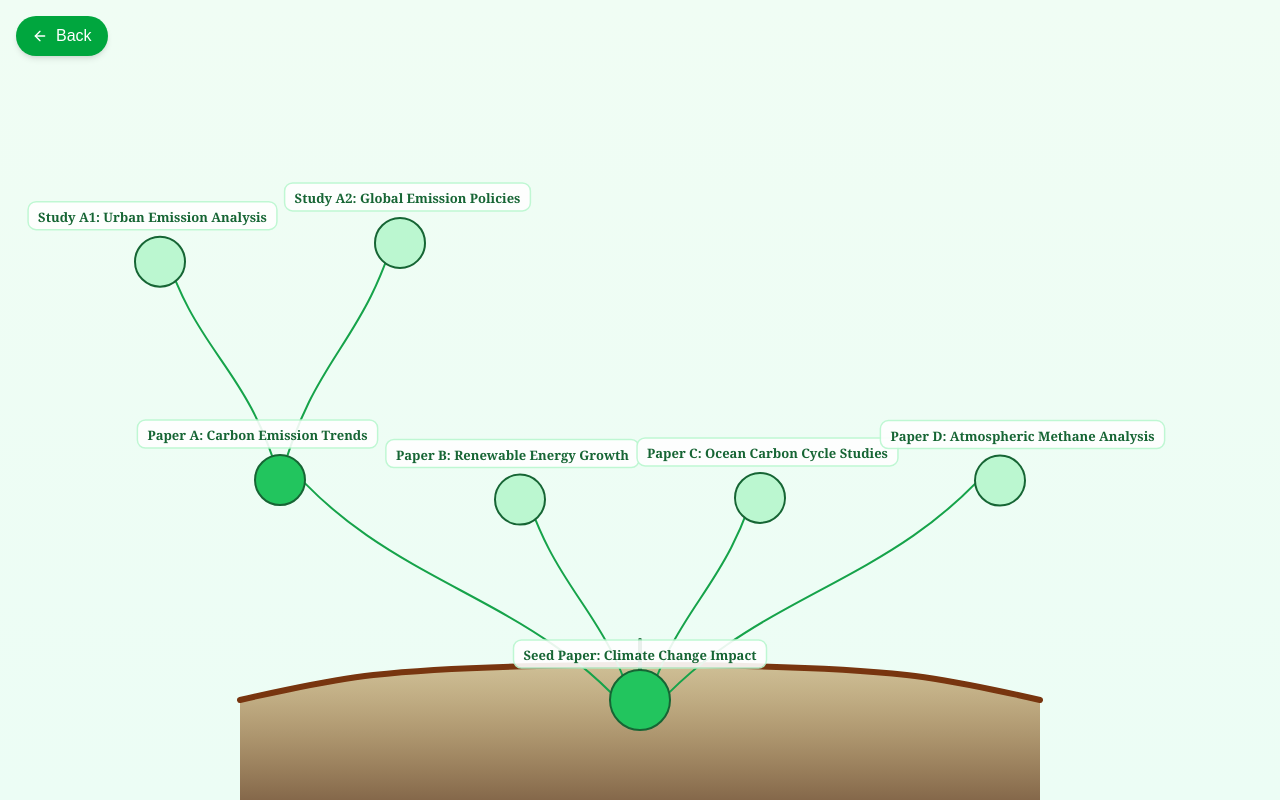
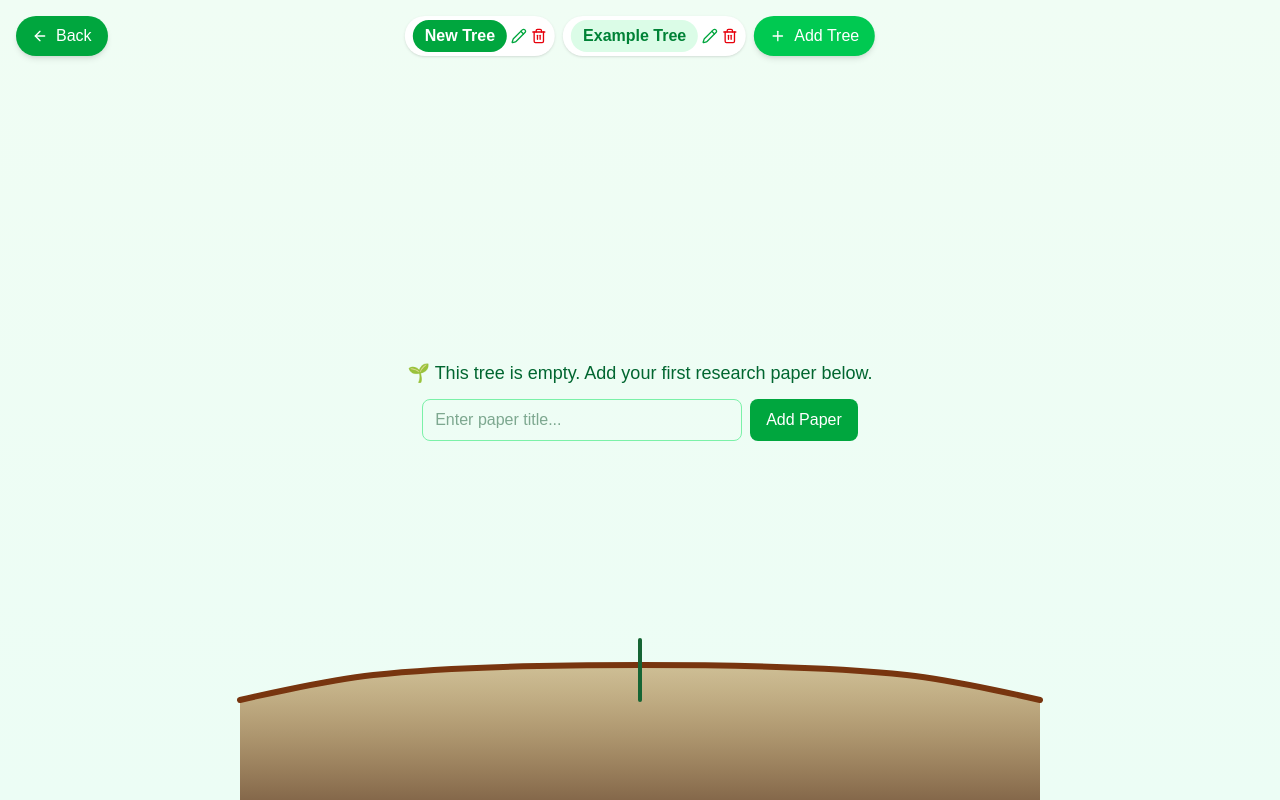
Before and after one commit to adrnabrm/cal-hacks-12.0, a Next.js app in the folder frontend/: page /visualize in a window 1280 px wide. Built offline with nearby package versions, Linux system fonts and the light colour scheme.

Commit message:
Working basic tab functionality

```diff
--- a/frontend/app/visualize/page.tsx
+++ b/frontend/app/visualize/page.tsx
@@ -6,78 +6,70 @@ import hljs from 'highlight.js';
 import 'highlight.js/styles/github.css';
 import Link from 'next/link';
 import { motion, AnimatePresence } from 'framer-motion';
-import { ArrowLeft, X } from 'lucide-react';
+import { ArrowLeft, X, Plus, Trash2, Pencil, Check } from 'lucide-react';
 
-// --- Sample data ---
-const data = {
-  id: 'seed',
+// --- Full Example Tree ---
+const exampleTree = {
+  id: 'seed1',
   title: 'Seed Paper: Climate Change Impact',
   authors: ['Dr. Jane Doe', 'Prof. Alan White'],
   keywords: ['climate change', 'temperature rise', 'carbon emissions'],
   summary:
-    'This foundational study explores global patterns of temperature rise and its correlation with emission trends across continents.',
+    'Explores global patterns of temperature rise and its correlation with emission trends across continents.',
   children: [
     {
       id: 'a',
       title: 'Paper A: Carbon Emission Trends',
-      authors: ['Dr. Sam Green', 'Dr. Naomi Clarke'],
-      keywords: ['carbon trends', 'urban data', 'industrial emissions'],
-      summary:
-        'Analyzes carbon emissions from 2000–2020, highlighting industrial and urban CO₂ output patterns, and policy effectiveness.',
+      authors: ['Sam Green'],
+      keywords: ['carbon'],
+      summary: 'Emission trend analysis.',
       children: [
-        {
-          id: 'a1',
-          title: 'Study A1: Urban Emission Analysis',
-          authors: ['L. Wong', 'M. Patel'],
-          keywords: ['urban emission', 'megacities', 'transport'],
-          summary:
-            'Evaluates city-level CO₂ emissions, correlating transport activity and energy consumption with air quality shifts.',
-        },
-        {
-          id: 'a2',
-          title: 'Study A2: Global Emission Policies',
-          authors: ['K. Lee', 'S. Ahmed'],
-          keywords: ['emission policy', 'global metrics', 'data modeling'],
-          summary:
-            'Analyzes global emission policy effectiveness using data-driven modeling and regional comparison.',
-        },
+        { id: 'a1', title: 'Paper C: Renewable Models', authors: ['Clara Sun'], keywords: ['modeling'], summary: 'Simulation improvements.' },
+        { id: 'a2', title: 'Paper D: Global Policies', authors: ['Mark Liu'], keywords: ['policy'], summary: 'Policy framework evaluations.' },
+        { id: 'a3', title: 'Paper E: Urban Studies', authors: ['Anna Reyes'], keywords: ['urban'], summary: 'City emission analysis.' },
+        { id: 'a4', title: 'Paper F: Climate Metrics', authors: ['Leo Tan'], keywords: ['metrics'], summary: 'Environmental measurement techniques.' },
+        { id: 'a5', title: 'Paper G: Carbon Capture', authors: ['Kai Zhang'], keywords: ['capture'], summary: 'Carbon capture innovations.' },
       ],
     },
     {
       id: 'b',
-      title: 'Paper B: Renewable Energy Growth',
-      authors: ['Dr. Clara Sun', 'R. Osei'],
-      keywords: ['renewable energy', 'solar power', 'hydroelectric'],
-      summary:
-        'Investigates renewable adoption globally, tracking solar, wind, and hydro growth from 2010–2025, highlighting economic transitions.',
+      title: 'Paper B: Climate Modeling Innovations',
+      authors: ['Clara Sun'],
+      keywords: ['modeling'],
+      summary: 'Simulation improvements.',
+      children: [
+        {
+          id: 'b1',
+          title: 'Paper C: Ocean Temperature Data',
+          authors: ['L. Chen'],
+          keywords: ['data', 'temperature'],
+          summary: 'Analyzing temperature datasets.',
         },
-    {
-      id: 'c',
-      title: 'Paper C: Ocean Carbon Cycle Studies',
-      authors: ['Dr. Li Fang', 'A. Santos'],
-      keywords: ['carbon cycle', 'oceanography', 'climate modeling'],
-      summary:
-        'Explores how the ocean acts as a major carbon sink and its response to global temperature changes.',
-    },
-    {
-      id: 'd',
-      title: 'Paper D: Atmospheric Methane Analysis',
-      authors: ['Dr. R. Singh', 'C. Garcia'],
-      keywords: ['methane', 'atmosphere', 'greenhouse gases'],
-      summary:
-        'Examines methane’s role in global warming, focusing on atmospheric measurement methods and mitigation approaches.',
+      ],
     },
   ],
 };
 
 export default function VisualizePage() {
   const svgRef = useRef<SVGSVGElement | null>(null);
+  const [trees, setTrees] = useState<Record<string, any>>({
+    new_tree: null,
+    example_tree: exampleTree,
+  });
+  const [tabNames, setTabNames] = useState<Record<string, string>>({
+    new_tree: 'New Tree',
+    example_tree: 'Example Tree',
+  });
+  const [activeTab, setActiveTab] = useState('new_tree');
   const [popupNode, setPopupNode] = useState<any | null>(null);
   const [selectedNodeId, setSelectedNodeId] = useState<string | null>(null);
+  const [inputValue, setInputValue] = useState('');
+  const [editingTab, setEditingTab] = useState<string | null>(null);
+  const [newTabName, setNewTabName] = useState('');
 
-  useEffect(() => {
+  // --- Draw tree visualization ---
+  const drawTree = (data: any) => {
     if (!svgRef.current) return;
-
     const width = window.innerWidth;
     const height = window.innerHeight;
 
@@ -92,45 +84,20 @@ export default function VisualizePage() {
     const g = svg.append('g').attr('class', 'zoom-group');
     const treeGroup = g.append('g').attr('class', 'tree-group');
 
-    // Zoom + pan
+    // --- Zoom + pan ---
     const zoom = d3
       .zoom()
-      .scaleExtent([0.3, 5]) // more flexible zoom
+      .scaleExtent([0.3, 5])
       .translateExtent([
-        [-width * 2, -height * 2],   // far larger pan bounds
+        [-width * 2, -height * 2],
         [width * 3, height * 3],
       ])
-      .filter((event) => {
-        // disable zoom on right-click or shift-click
-        return !event.button && !event.shiftKey;
-      })
-      .on('zoom', (event) => {
-        g.attr('transform', event.transform);
-      });
+      .filter((event) => !event.button && !event.shiftKey)
+      .on('zoom', (event) => g.attr('transform', event.transform));
 
-    // Apply zoom behavior
     svg.call(zoom);
-
-    // Start centered on the seed (original behavior)
-    svg.call(
-      zoom.transform,
-      d3.zoomIdentity
-        .translate(0, 0) // no forced offset
-        .scale(1)        // original zoom level
-    );
-
-    // Visual feedback for dragging
-    svg
-      .on('mousedown', () => svg.style('cursor', 'grabbing'))
-      .on('mouseup', () => svg.style('cursor', 'grab'));
-
-    // Tree layout
-    const root = d3.hierarchy(data);
-    const treeLayout = d3.tree().nodeSize([240, 220]);
-    treeLayout(root);
-    root.descendants().forEach((d: any) => {
-      if (!d.children) d.y += Math.random() * 40 - 20;
-    });
+    svg.call(zoom.transform, d3.zoomIdentity.scale(1));
+    svg.on('mousedown', () => svg.style('cursor', 'grabbing')).on('mouseup', () => svg.style('cursor', 'grab'));
 
     const seedY = height - 100;
     const seedX = width / 2;
@@ -162,13 +129,7 @@ export default function VisualizePage() {
 
     ground
       .append('path')
-      .attr(
-        'd',
-        `${hillPath}
-         L ${seedX + hillWidth / 2}, ${seedY + hillDepth}
-         Q ${seedX}, ${seedY + hillDepth + 40}, ${seedX - hillWidth / 2}, ${seedY + hillDepth}
-         Z`
-      )
+      .attr('d', `${hillPath} L ${seedX + hillWidth / 2}, ${seedY + hillDepth} Q ${seedX}, ${seedY + hillDepth + 40}, ${seedX - hillWidth / 2}, ${seedY + hillDepth} Z`)
       .attr('fill', 'url(#soil-gradient)')
       .attr('opacity', 0)
       .transition()
@@ -194,7 +155,17 @@ export default function VisualizePage() {
       .attr('stroke-linecap', 'round');
     stem.transition().delay(800).duration(1000).attr('y2', seedY - 60);
 
-    // --- Links and Nodes ---
+    // Stop here if tree is blank
+    if (!data) return;
+
+    // --- Tree structure ---
+    const root = d3.hierarchy(data);
+    const treeLayout = d3.tree().nodeSize([240, 220]);
+    treeLayout(root);
+    root.descendants().forEach((d: any) => {
+      if (!d.children) d.y += Math.random() * 40 - 20;
+    });
+
     const linkGroup = treeGroup.append('g').attr('class', 'links');
     const nodeGroup = treeGroup.append('g').attr('class', 'nodes');
 
@@ -209,6 +180,7 @@ export default function VisualizePage() {
       return `M${sx},${sy} C${sx + siblingOffset},${midY} ${tx - siblingOffset},${midY} ${tx},${ty}`;
     };
 
+    // Links
     linkGroup
       .selectAll('path.link')
       .data(root.links())
@@ -222,16 +194,17 @@ export default function VisualizePage() {
         const len = (this as SVGPathElement).getTotalLength();
         d3.select(this)
           .attr('stroke-dasharray', `${len} ${len}`)
-          .attr('stroke-dashoffset', len);
-      })
+          .attr('stroke-dashoffset', len)
           .transition()
           .delay((_, i) => 900 + i * 150)
           .duration(900)
           .attr('stroke-dashoffset', 0);
+      });
 
+    // Nodes
     const nodes = nodeGroup
       .selectAll('g.node')
-      .data(root.descendants(), (d: any) => d.data.id)
+      .data(root.descendants())
       .enter()
       .append('g')
       .attr('class', 'node')
@@ -241,8 +214,6 @@ export default function VisualizePage() {
       .on('click', function (_, d: any) {
         setPopupNode(d.data);
         setSelectedNodeId(d.data.id);
-
-        // Subtle pulse animation
         const circle = d3.select(this).select('circle');
         circle
           .transition()
@@ -271,6 +242,7 @@ export default function VisualizePage() {
       .duration(500)
       .attr('r', (d: any) => (d.depth === 0 ? 30 : 25));
 
+    // Labels
     const labelGroups = nodes.append('g').attr('class', 'label-group').attr('transform', 'translate(0, -45)');
     labelGroups.each(function (d: any) {
       const group = d3.select(this);
@@ -314,26 +286,67 @@ export default function VisualizePage() {
         .text(title);
     });
 
-    // Hover interactions
-    nodes
-      .on('mouseover', function () {
-        d3.select(this).select('circle').transition().duration(150).attr('r', 30).attr('fill', '#86efac');
-      })
-      .on('mouseout', function (e, d: any) {
-        d3.select(this)
-          .select('circle')
-          .transition()
-          .duration(150)
-          .attr('r', (d: any) => (d.depth === 0 ? 30 : 25))
-          .attr('fill', d.children ? '#22c55e' : '#bbf7d0');
-      });
+    interact('.node').draggable(false);
+  };
 
-    interact('.node').draggable(false);
-  }, []);
+  // --- Lifecycle ---
+  useEffect(() => {
+    drawTree(trees[activeTab]);
+  }, [activeTab, trees]);
+
+  // --- Tab management ---
+  const handleAddTree = () => {
+    if (Object.keys(trees).length >= 5) {
+      alert('You can only have up to 5 trees.');
+      return;
+    }
+    const newId = `tree_${Date.now()}`;
+    setTrees((prev) => ({ ...prev, [newId]: null }));
+    setTabNames((prev) => ({ ...prev, [newId]: `Tree ${Object.keys(prev).length + 1}` }));
+    setActiveTab(newId);
+  };
+
+  const handleDeleteTree = (id: string) => {
+    if (!confirm(`Delete "${tabNames[id]}"? This cannot be undone.`)) return;
+    const updatedTrees = { ...trees };
+    const updatedNames = { ...tabNames };
+    delete updatedTrees[id];
+    delete updatedNames[id];
+    setTrees(updatedTrees);
+    setTabNames(updatedNames);
+    const nextTab = Object.keys(updatedTrees)[0] || '';
+    setActiveTab(nextTab);
+  };
+
+  const startRenaming = (id: string) => {
+    setEditingTab(id);
+    setNewTabName(tabNames[id]);
+  };
+
+  const confirmRename = (id: string) => {
+    setTabNames((prev) => ({ ...prev, [id]: newTabName || prev[id] }));
+    setEditingTab(null);
+  };
+
+  // --- Paper input placeholder ---
+  const handleSubmitPaper = (e: React.FormEvent) => {
+    e.preventDefault();
+    if (!inputValue.trim()) return;
+    const newTree = {
+      id: 'seed',
+      title: `Seed Paper: ${inputValue}`,
+      authors: ['Placeholder Author'],
+      keywords: ['placeholder'],
+      summary: 'Placeholder summary — backend will fill in real data later.',
+      children: [],
+    };
+    setTrees((prev) => ({ ...prev, [activeTab]: newTree }));
+    setInputValue('');
+  };
 
   return (
     <main className="w-screen h-screen text-green-900 relative overflow-hidden bg-gradient-to-b from-green-50 to-white">
-      {/* Back Button */}
+      {/* Back */}
       <div className="absolute top-4 left-4 z-40">
         <Link
           href="/"
@@ -344,16 +357,81 @@ export default function VisualizePage() {
         </Link>
       </div>
 
-      {/* Tree Visualization */}
-      <motion.div
-        animate={{ x: popupNode ? -100 : 0 }}
-        transition={{ duration: 0.4, ease: 'easeOut' }}
-        className="absolute inset-0"
+      {/* Tabs */}
+      <div className="absolute top-4 left-1/2 -translate-x-1/2 flex gap-2 z-40 flex-wrap justify-center">
+        {Object.entries(trees).map(([key]) => (
+          <div key={key} className="flex items-center gap-1 bg-white rounded-full shadow px-2 py-1">
+            {editingTab === key ? (
+              <>
+                <input
+                  type="text"
+                  value={newTabName}
+                  onChange={(e) => setNewTabName(e.target.value)}
+                  onKeyDown={(e) => e.key === 'Enter' && confirmRename(key)}
+                  className="border border-green-300 rounded-full px-2 text-sm w-28 focus:outline-none focus:ring-1 focus:ring-green-500"
+                  autoFocus
+                />
+                <button onClick={() => confirmRename(key)}>
+                  <Check className="w-4 h-4 text-green-600" />
+                </button>
+              </>
+            ) : (
+              <>
+                <button
+                  onClick={() => setActiveTab(key)}
+                  className={`px-3 py-1 rounded-full font-semibold transition-all ${
+                    activeTab === key ? 'bg-green-600 text-white' : 'bg-green-100 hover:bg-green-200 text-green-700'
+                  }`}
                 >
-        <svg ref={svgRef}></svg>
-      </motion.div>
+                  {tabNames[key] || 'Untitled Tree'}
+                </button>
+                <button onClick={() => startRenaming(key)} title="Rename">
+                  <Pencil className="w-4 h-4 text-green-600 hover:text-green-800" />
+                </button>
+                <button onClick={() => handleDeleteTree(key)} title="Delete">
+                  <Trash2 className="w-4 h-4 text-red-600 hover:text-red-800" />
+                </button>
+              </>
+            )}
+          </div>
+        ))}
 
-      {/* Sidebar Drawer */}
+        <button
+          onClick={handleAddTree}
+          className="inline-flex items-center gap-2 bg-green-500 hover:bg-green-600 text-white px-4 py-2 rounded-full shadow-md transition-all"
+        >
+          <Plus className="w-4 h-4" />
+          Add Tree
+        </button>
+      </div>
+
+      <svg ref={svgRef} className="absolute inset-0 block" />
+
+      {/* Placeholder */}
+      {!trees[activeTab] && (
+        <div className="absolute inset-0 flex flex-col items-center justify-center text-center z-30">
+          <p className="text-lg text-green-800 mb-3">
+            🌱 This tree is empty. Add your first research paper below.
+          </p>
+          <form onSubmit={handleSubmitPaper} className="flex gap-2">
+            <input
+              type="text"
+              value={inputValue}
+              onChange={(e) => setInputValue(e.target.value)}
+              placeholder="Enter paper title..."
+              className="border border-green-300 rounded-lg px-3 py-2 w-80 focus:outline-none focus:ring-2 focus:ring-green-500"
+            />
+            <button
+              type="submit"
+              className="bg-green-600 text-white px-4 py-2 rounded-lg hover:bg-green-700 transition-all"
+            >
+              Add Paper
+            </button>
+          </form>
+        </div>
+      )}
+
+      {/* Sidebar */}
       <AnimatePresence>
         {popupNode && (
           <motion.div
@@ -371,7 +449,6 @@ export default function VisualizePage() {
               </button>
             </div>
 
-            {/* ✨ Animated content area */}
             <motion.div
               key={popupNode.id}
               initial={{ opacity: 0, x: 20, scale: 0.98 }}
```
Lines whose indentation alone changed are shown as unchanged.
